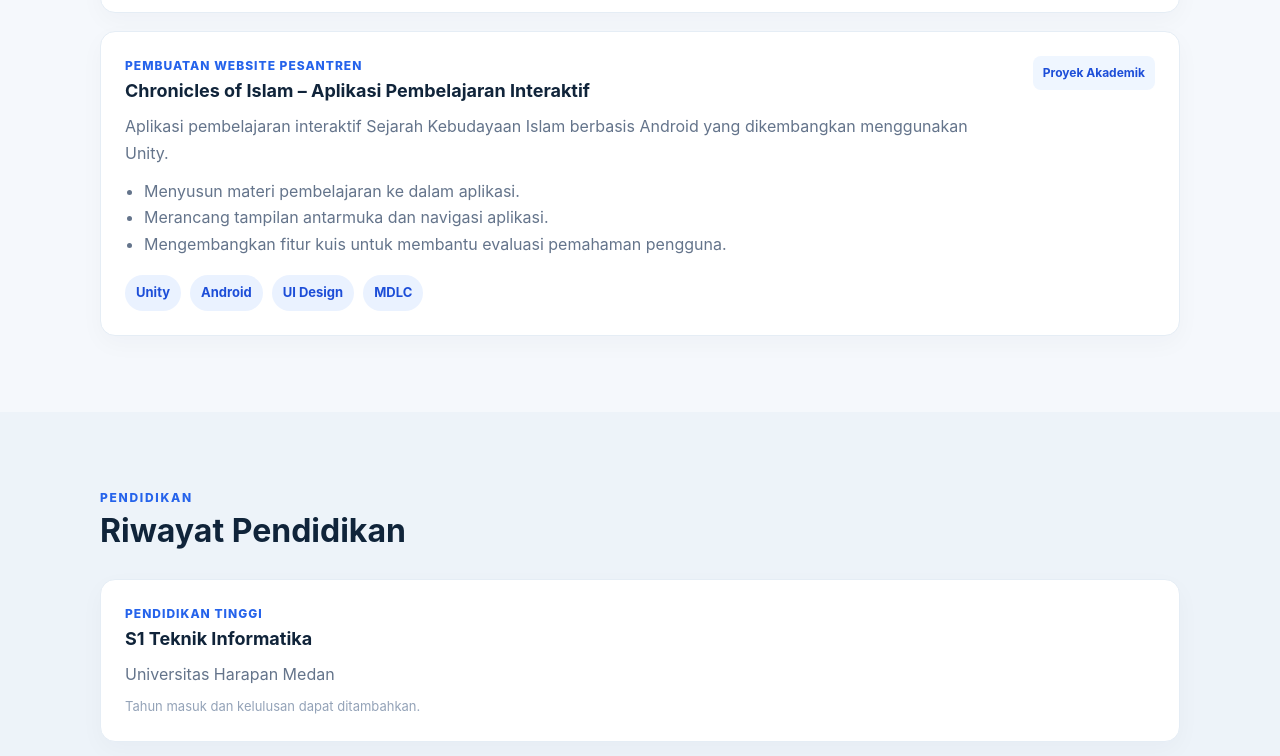
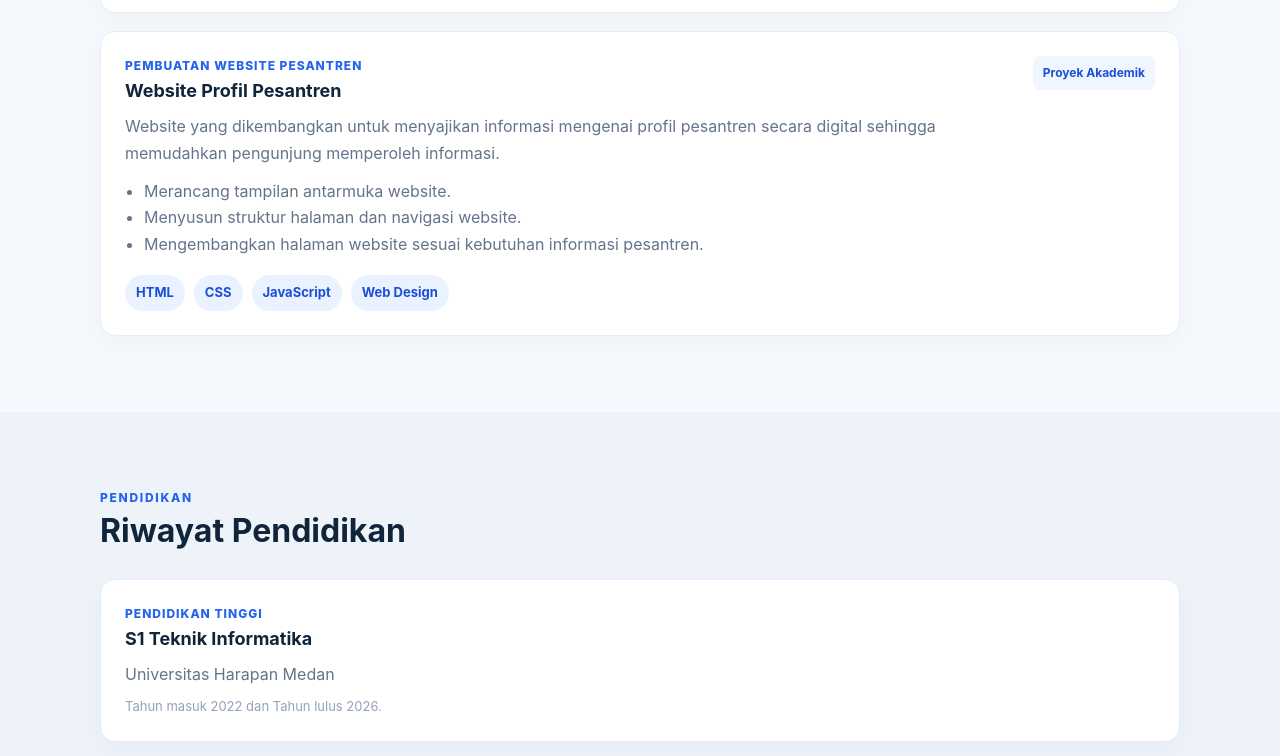
Before and after one commit to MuhammadSyukur1276/Portofolio_Muhammad_Syukur, a plain HTML site: page index.html in a window 1280 px wide. Shown: the part 2364-3120 px from the top of the page. Drawn offline with Linux system fonts and the light colour scheme.

Commit message:
Update index.html

```diff
--- a/index.html
+++ b/index.html
@@ -87,17 +87,17 @@
     </div>
 
       <div class="card project">
-        <div><div class="project-label">Pembuatan Website Pesantren</div><h3>Chronicles of Islam – Aplikasi Pembelajaran Interaktif</h3>
-          <p>Aplikasi pembelajaran interaktif Sejarah Kebudayaan Islam berbasis Android yang dikembangkan menggunakan Unity.</p>
-          <ul><li>Menyusun materi pembelajaran ke dalam aplikasi.</li><li>Merancang tampilan antarmuka dan navigasi aplikasi.</li><li>Mengembangkan fitur kuis untuk membantu evaluasi pemahaman pengguna.</li></ul>
-          <div class="taglist"><span class="tag">Unity</span><span class="tag">Android</span><span class="tag">UI Design</span><span class="tag">MDLC</span></div>
+        <div><div class="project-label">Pembuatan Website Pesantren</div><h3>Website Profil Pesantren</h3>
+          <p>Website yang dikembangkan untuk menyajikan informasi mengenai profil pesantren secara digital sehingga memudahkan pengunjung memperoleh informasi.</p>
+          <ul><li>Merancang tampilan antarmuka website.</li><li>Menyusun struktur halaman dan navigasi website.</li><li>Mengembangkan halaman website sesuai kebutuhan informasi pesantren.</li></ul>
+          <div class="taglist"><span class="tag">HTML</span><span class="tag">CSS</span><span class="tag">JavaScript</span><span class="tag">Web Design</span></div>
         </div>
         <span class="pill">Proyek Akademik</span>
       </div>
 </section>
   <section style="background:#edf3f9"><div class="wrap">
     <div class="section-head"><div class="kicker">Pendidikan</div><h2>Riwayat Pendidikan</h2></div>
-    <div class="card"><div class="project-label">Pendidikan tinggi</div><h3>S1 Teknik Informatika</h3><p>Universitas Harapan Medan</p><p style="margin-top:8px;color:#94a3b8;font-size:13px">Tahun masuk dan kelulusan dapat ditambahkan.</p></div>
+    <div class="card"><div class="project-label">Pendidikan tinggi</div><h3>S1 Teknik Informatika</h3><p>Universitas Harapan Medan</p><p style="margin-top:8px;color:#94a3b8;font-size:13px">Tahun masuk 2022 dan Tahun lulus 2026.</p></div>
   </div></section>
 
   <section class="contact" id="kontak"><div class="wrap">
```
